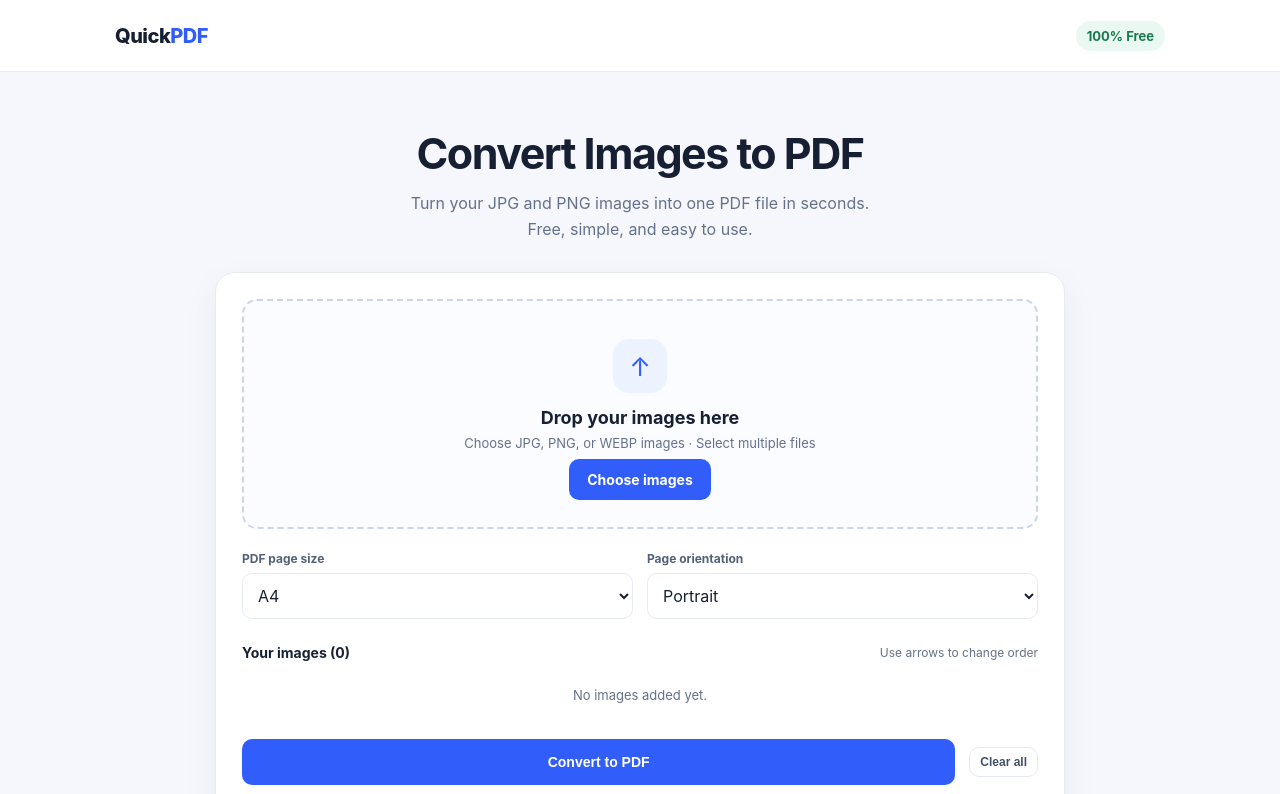
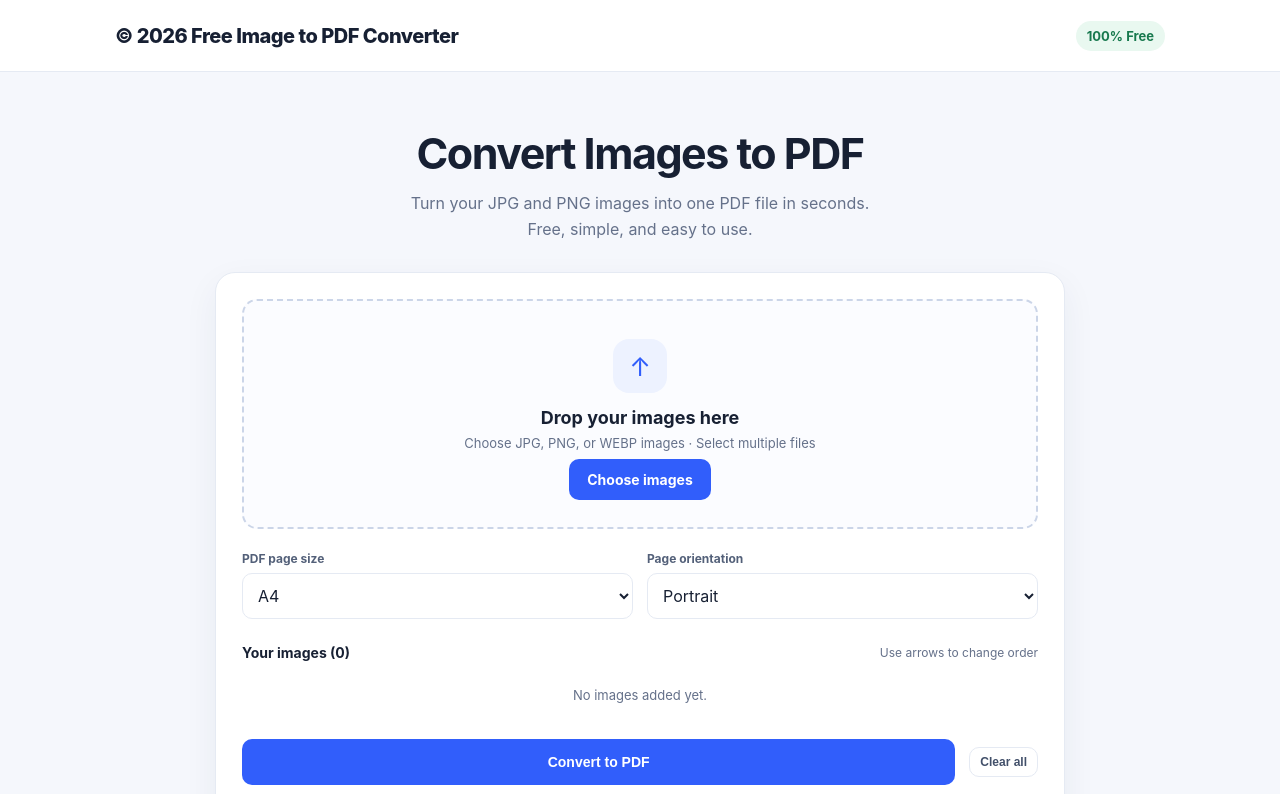
Before and after one commit to rayanesaffaj67-ux/QuickPDF-Converter.com, a plain HTML site: page index.html in a window 1280 px wide. Shown: the top 794 px of the page. Drawn offline with nearby package versions, Linux system fonts and the light colour scheme.

Commit message:
Update index.html

```diff
--- a/index.html
+++ b/index.html
@@ -4,7 +4,7 @@
   <meta charset="UTF-8">
   <meta name="viewport" content="width=device-width, initial-scale=1.0">
   <meta name="description" content="Convert JPG and PNG images into a PDF online for free. Combine multiple images, arrange their order, and download one PDF file.">
-  <title>Image to PDF — Free Online Converter</title>
+  <title>Free Image to PDF Converter</title>
   <script src="https://cdnjs.cloudflare.com/ajax/libs/jspdf/2.5.1/jspdf.umd.min.js"></script>
   <style>
     :root{--ink:#172033;--muted:#65718a;--blue:#315efb;--line:#e5eaf3;--bg:#f5f7fc}
@@ -50,7 +50,7 @@
   </style>
 </head>
 <body>
-<header><div class="nav"><div class="brand">Quick<span>PDF</span></div><div class="free">100% Free</div></div></header>
+<header><div class="nav"><div class="brand">© 2026 Free Image to PDF Converter</div><div class="free">100% Free</div></div></header>
 <main>
   <section class="intro">
     <h1>Convert Images to PDF</h1>
```
